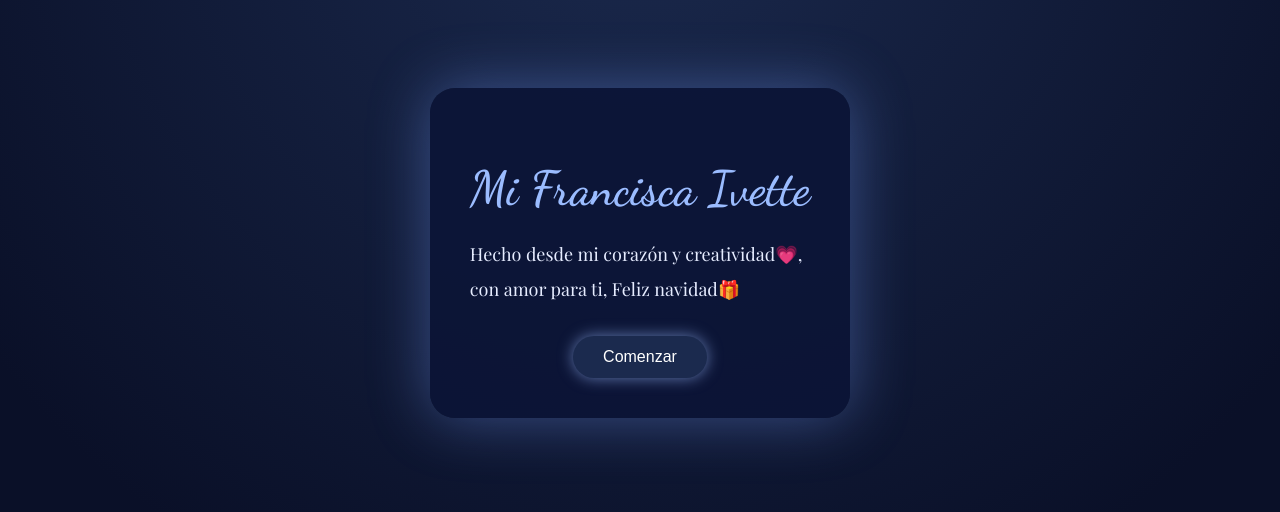
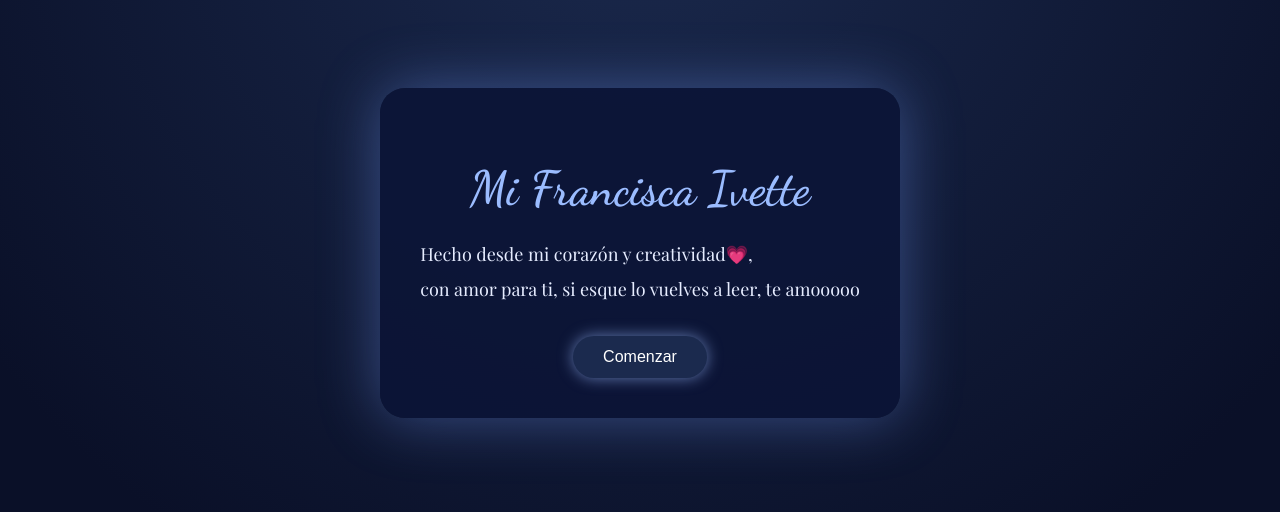
Before and after one commit to arise123400-pixel/para-Francisca-Ivette, a plain HTML site: page index.html in a window 1280 px wide. Shown: the part 147-659 px from the top of the page. Drawn offline with nearby package versions, Linux system fonts and the light colour scheme; a web font is replaced by a local one.

Commit message:
Update index.html

```diff
--- a/index.html
+++ b/index.html
@@ -189,7 +189,7 @@ p {
 <div class="intro" id="intro">
   <div class="intro-box">
     <h1>Mi Francisca Ivette</h1>
-    <p>Hecho desde mi corazón y creatividad💗,<br>con amor para ti, Feliz navidad🎁</p>
+    <p>Hecho desde mi corazón y creatividad💗,<br>con amor para ti, si esque lo vuelves a leer, te amooooo</p>
     <button onclick="startExperience()">Comenzar</button>
   </div>
 </div>
```
